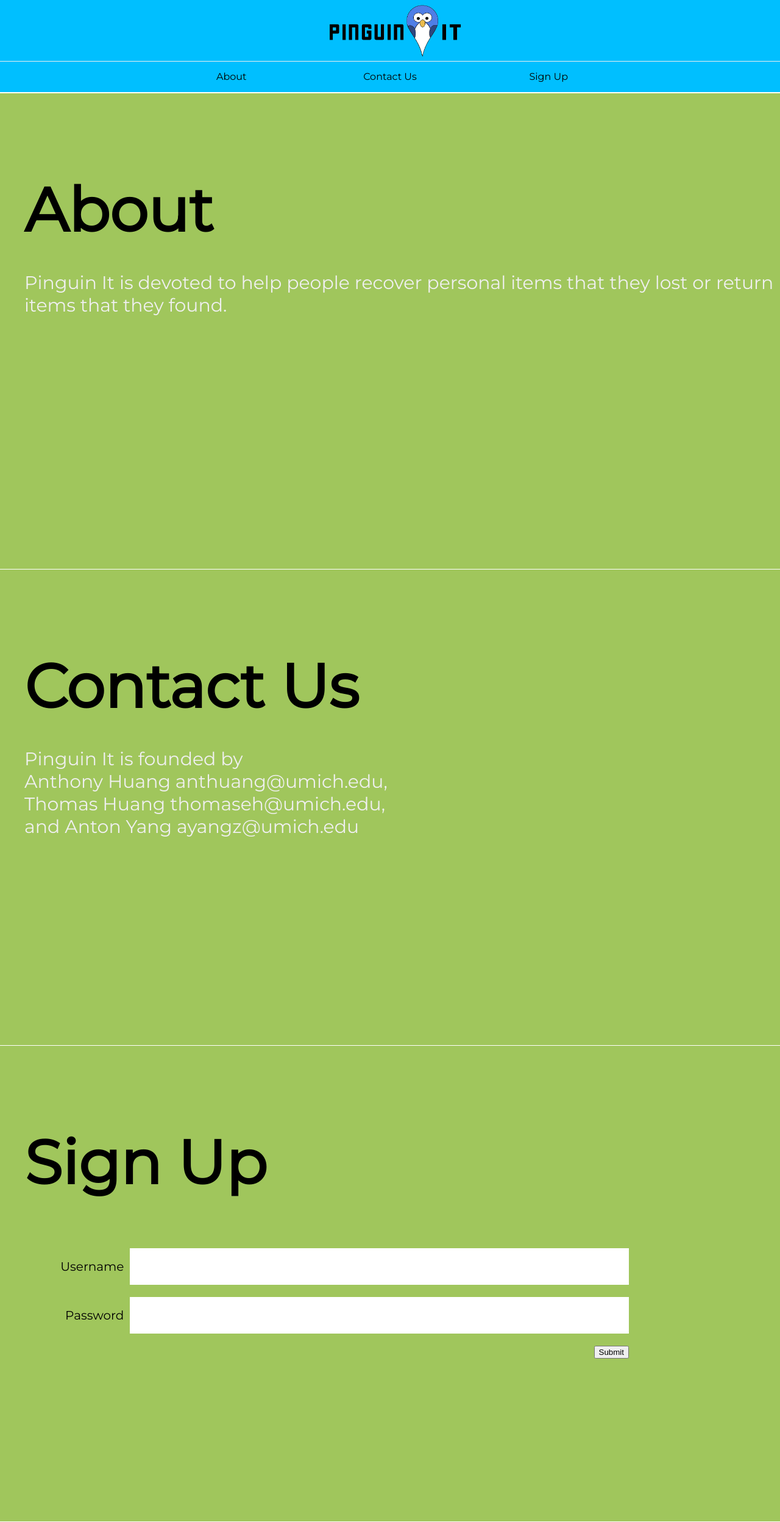
After one commit to Anthuang/MHacksRefactor16S, a PHP site: page /main.html in a window 1280 px wide. The commit adds this page. Shown: the whole page at 61% size. Run offline with PHP 8.4, Linux system fonts and the light colour scheme.

Commit message:
Added main page

```diff
--- a/css/index.css
+++ b/css/index.css
@@ -12,7 +12,6 @@ button, input {
     outline: none;
 }
 
-/*Header*/
 #id_HeaderWrap {
     position: absolute;
     padding: 0 10px;
--- /dev/null
+++ b/css/main.css
@@ -0,0 +1,96 @@
+html {
+    background: #222;
+    overflow-x: hidden;
+    font-family: "Montserrat", helvetica;
+}
+body {
+    margin: 0;
+}
+h1 {
+    margin: 0;
+    font-size: 100px;
+}
+ul {
+    height: 100%;
+    margin: 0;
+    padding: 0;
+}
+li {
+    display: inline-block;
+    height: 100%;
+    width: 15%;
+    margin: 0 2.5%;
+}
+li:hover {
+    background: #00AEEE;
+}
+a {
+    color: #000;
+    line-height: 50px;
+}
+.c_Section a {
+    position: relative;
+    top: -50px;
+    visibility: hidden;
+}
+form {
+    width: 80%;
+    display: inline-block;
+    margin-top: 80px;
+    text-align: right;
+}
+form input {
+    width: 80%;
+    height: 50px;
+    border: none;
+    outline: none;
+    margin-bottom: 20px;
+    padding: 5px 5px 5px 20px;
+    font-size: 20px;
+}
+label {
+    margin-right: 10px;
+    font-size: 20px;
+}
+#id_HeaderWrap {
+    width: 100%;
+    padding: 0 10px;
+    top: 0;
+    height: 100px;
+    background: #00BFFF;
+    border: none;
+    border-bottom: 1px solid #EFEFEF;
+    text-align: center;
+    z-index: 1;
+}
+#id_Logo {
+    margin: 5px 0;
+    height: 90px;
+}
+
+#id_NavBar {
+    text-align: center;
+    height: 50px;
+    background: #00BFFF;
+    border-bottom: 2px solid #FFF;
+}
+
+.c_Section {
+    padding: 80px 0 0 40px;
+    height: 700px;
+    border-bottom: 1px solid #FFF;
+    background: #A0C65C;
+}
+.c_Section div {
+    color: #EFEFEF;
+    font-size: 30px;
+    margin-top: 40px;
+}
+.c_NavFixed {
+    position: fixed;
+    top: 0;
+    width: 100%;
+}
+.c_BodyShift {
+    margin-top: 50px;
+}
--- /dev/null
+++ b/js/main.js
@@ -0,0 +1,17 @@
+$(document).ready(function() {
+
+  $(window).scroll(function () {
+      //if you hard code, then use console
+      //.log to determine when you want the
+      //nav bar to stick.
+      console.log($(window).scrollTop())
+    if ($(window).scrollTop() > 100) {
+        $('#id_NavBar').addClass('c_NavFixed');
+        $('body').addClass('c_BodyShift');
+    }
+    if ($(window).scrollTop() < 101) {
+        $('#id_NavBar').removeClass('c_NavFixed');
+        $('body').removeClass('c_BodyShift');
+    }
+  });
+});
--- /dev/null
+++ b/main.html
@@ -0,0 +1,43 @@
+<!DOCTYPE html>
+<html>
+<head>
+    <meta http-equiv="Content-Type" content="text/html; charset=utf-8">
+    <meta name="viewport" content="initial-scale=1, maximum-scale=1,user-scalable=no">
+    <title>Pinguin</title>
+    <link rel="stylesheet" type="text/css" href="css/main.css">
+    <link href='https://fonts.googleapis.com/css?family=Montserrat' rel='stylesheet' type='text/css'>
+    <script src="src/jquery.js"></script>
+    <script type="text/javascript" src="js/main.js"></script>
+</head>
+<body>
+    <header id="id_HeaderWrap">
+        <img id="id_Logo" src="src/logo.png"/>
+    </header>
+    <div id="id_NavBar">
+        <ul>
+            <a href="#About"><li class="c_NavItem">About</li></a>
+            <a href="#Contact"><li class="c_NavItem">Contact Us</li></a>
+            <a href="#Signup"><li class="c_NavItem">Sign Up</li></a>
+        </ul>
+    </div>
+    <div class="c_Section">
+        <a name="About">a</a>
+        <h1>About</h1>
+        <div>Pinguin It is devoted to help people recover personal items that they lost or return items that they found.</div>
+    </div>
+    <div class="c_Section">
+        <a name="Contact">a</a>
+        <h1>Contact Us</h1>
+        <div>Pinguin It is founded by <br>Anthony Huang anthuang@umich.edu,<br>Thomas Huang thomaseh@umich.edu,<br>and Anton Yang ayangz@umich.edu</div>
+    </div>
+    <div class="c_Section">
+        <a name="Signup">a</a>
+        <h1>Sign Up</h1>
+        <form>
+            <label>Username</label><input type="text"></input><br>
+            <label>Password</label><input type="text"></input><br>
+            <button>Submit</button>
+        </form>
+    </div>
+</body>
+</html>
```
